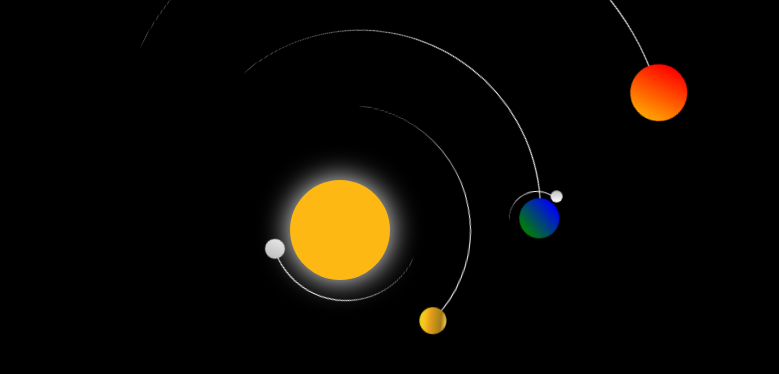
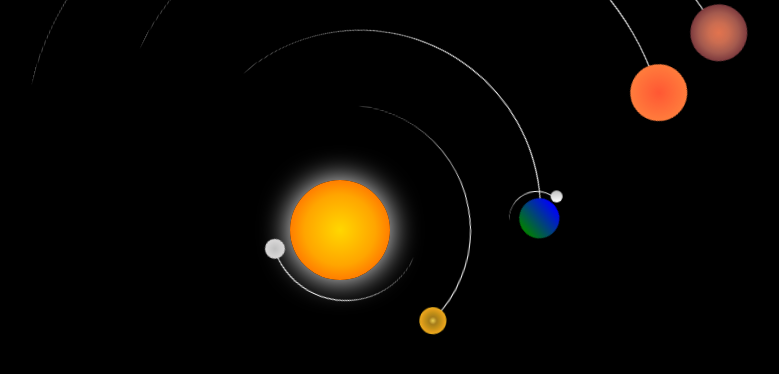
Before and after one commit to youxeff/Solar, a plain HTML site: page index.html in a window 1280 px wide. Shown: the part 240-614 px from the top of the page, without its empty margins (300-1079 px from the left). Drawn offline with Linux system fonts and the light colour scheme.

Commit message:
modified:   index.html modified:   style.css

```diff
--- a/index.html
+++ b/index.html
@@ -22,7 +22,9 @@
                 <div class="moon"></div>
             </div>
             <div class="mars"></div>
+            <div class="jupiter"></div>
         </div>
+
     </div>
 </body>
 
--- a/style.css
+++ b/style.css
@@ -28,7 +28,7 @@ body {
     left: 15em;
     width: 10em;
     height: 10em;
-    background-color: #FDB813;
+    background-image: radial-gradient(circle, #FFD700, #FFA500, #FF4500);
     border-radius: 50%;
     position: absolute;
     animation: sun 10s linear infinite;
@@ -40,7 +40,8 @@ body {
 .venus,
 .earth,
 .moon,
-.mars
+.mars,
+.jupiter
  {
     position: absolute;
     border-style: solid;
@@ -89,13 +90,23 @@ body {
     animation: orbit 68.7s linear infinite;
 
 }
+.jupiter{
+    bottom: -10vh;
+    left: -12.0em;
+    width: 67em;
+    height: 67em;
+    padding-right:70px ;
+    animation: orbit 130.3s linear infinite;
+
+}
 
 
 .mercury::before,
 .venus::before,
 .earth::before,
 .moon::before,
-.mars::before {
+.mars::before,
+.jupiter::before {
     content: '';
     position: absolute;
     border-radius: 50%;
@@ -106,7 +117,7 @@ body {
     right: 1.0em;
     width: 2em;
     height: 2em;
-    background-image: linear-gradient(silver, #E6E4E4);
+    background-image: radial-gradient(circle,silver, #E6E4E4);
 }
 
 .venus::before {
@@ -114,7 +125,7 @@ body {
     right: 3em;
     width: 2.7em;
     height: 2.7em;
-    background-image: linear-gradient(rgb(238, 208, 83), rgb(165, 124, 27), rgb(193, 143, 23), rgb(227, 158, 28), rgb(249, 194, 26), rgb(231, 213, 32));
+    background-image: radial-gradient(circle,rgb(238, 208, 83), rgb(165, 124, 27), rgb(193, 143, 23), rgb(227, 158, 28), rgb(249, 194, 26), rgb(231, 213, 32));
 }
 
 .earth::before {
@@ -122,7 +133,7 @@ body {
     right: 3.7em;
     width: 4em;
     height: 4em;
-    background-image: linear-gradient(blue, green);
+    background-image: linear-gradient(to bottom, blue, green);
 }
 
 .moon::before {
@@ -137,7 +148,15 @@ body {
     right: 4.6em;
     width: 5.7em;
     height: 5.7em;
-    background-image: linear-gradient(red, orange);
+    background-image:radial-gradient(circle, #FF5733, #FF8C40);
+}
+
+.jupiter::before{
+    top: 9.0em;
+    right: 5.6em;
+    width: 5.7em;
+    height: 5.7em;
+    background-image: radial-gradient(circle, #E2734E, #CB6D51, #A45A4E, #74333A, #361D15);
 }
 @keyframes orbit {
     to {
```
